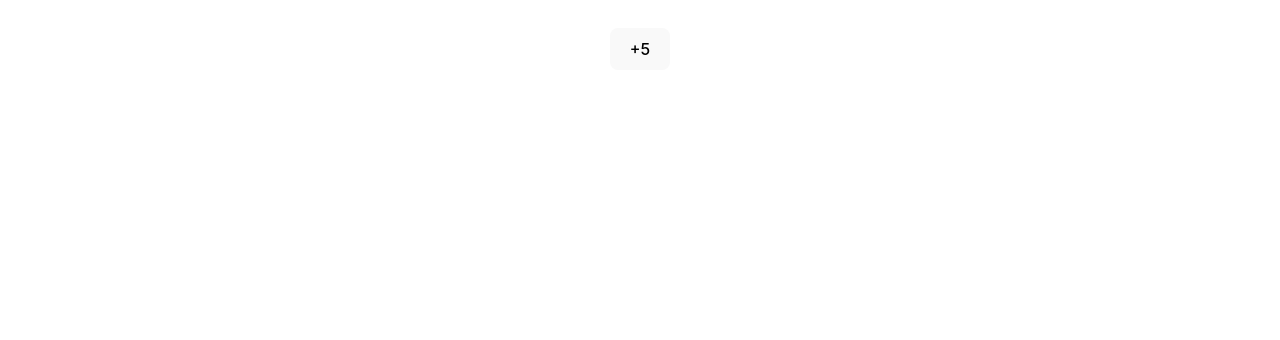
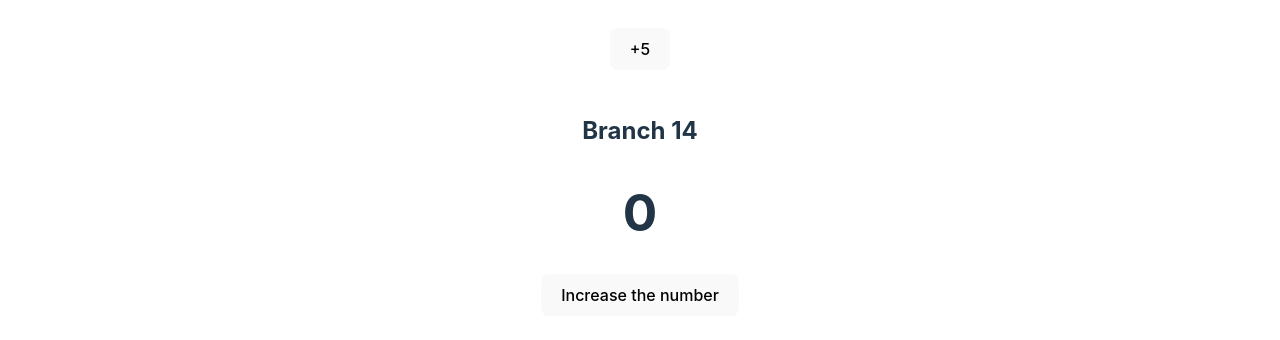
Before and after one commit to drbilll/react-things, a React (Vite) app: page / in a window 1280 px wide. Shown: the part 6708-7048 px from the top of the page. Before the commit the page ends 6810 px from the top, so only its background shows below. Built offline with nearby package versions, Linux system fonts and the light colour scheme.

Commit message:
Commit 14-Queueing-a-Series-of-State-Updates

```diff
--- a/src/App.jsx
+++ b/src/App.jsx
@@ -3,6 +3,7 @@ import './App.css'
 import Bio from './Bio'
 import Copyright from './Copyright'
 import Counter from './Counter'
+import Counter1 from './Counter1'
 import FancyText from './FancyText'
 import Gallery from './Gallery'
 import Gallery1 from './Gallery1'
@@ -92,6 +93,11 @@ function App() {
         <Counter />
       </div>
 
+      <div>
+        <br/><h2>Branch 14</h2>
+        <Counter1 />
+      </div>
+
     </>
   )
 }
--- /dev/null
+++ b/src/Counter1.jsx
@@ -0,0 +1,15 @@
+import { useState } from 'react';
+
+export default function Counter1() {
+  const [number, setNumber] = useState(0);
+
+  return (
+    <>
+      <h1>{number}</h1>
+      <button onClick={() => {
+        setNumber(number + 5);
+        setNumber(n => n + 1);
+      }}>Increase the number</button>
+    </>
+  )
+}
```
